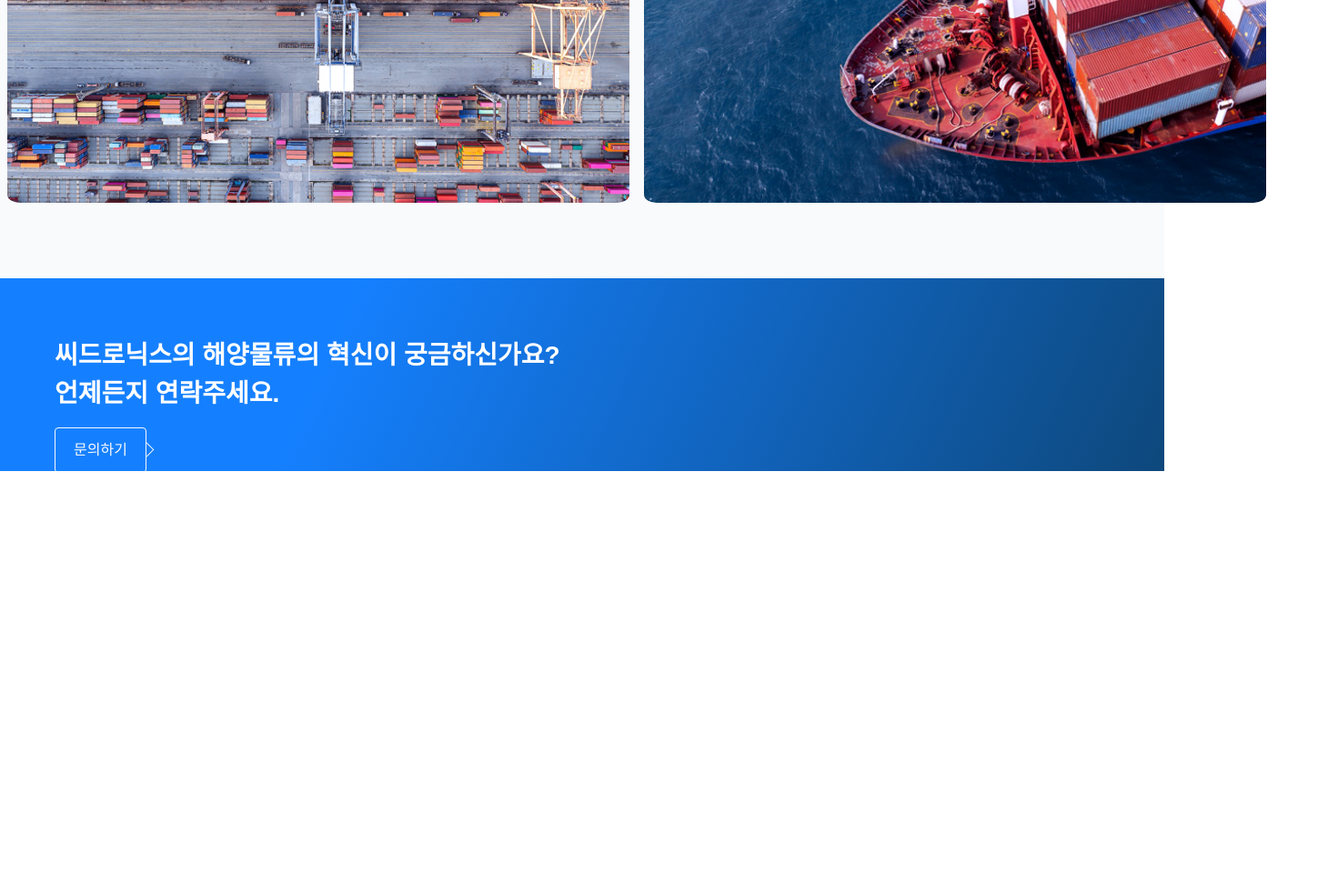
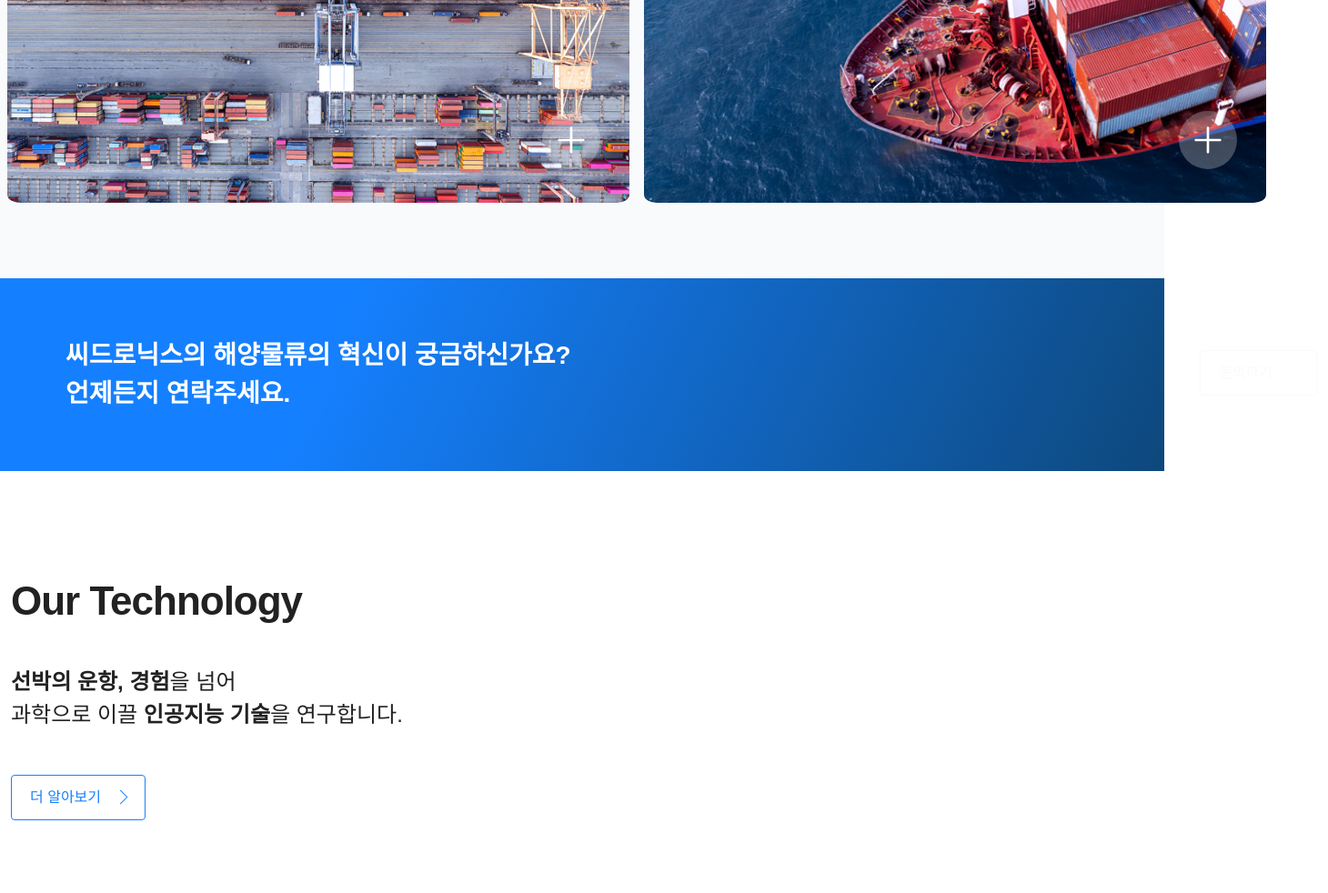
Before and after one commit to duys2/seadronix, a plain HTML site: page index.html in a window 1280 px wide. Shown: the part 2000-2982 px from the top of the page at 91% size, 1460 px wide, since content can reach past the window. Before the commit the page ends 2520 px from the top, so only its background shows below. Drawn offline with Linux system fonts and the light colour scheme.

Commit message:
20230506_1

```diff
--- a/css/style.css
+++ b/css/style.css
@@ -313,6 +313,23 @@ header .header-wrap .header-right nav ul li:nth-child(2) {
   font-weight: 400;
 }
 
+#our-product .container .content-area .content-left .more {
+  position: absolute;
+  right: 40px;
+  bottom: 40px;
+  border-radius: 50%;
+  width: 64px;
+  height: 64px;
+  z-index: 1;
+  transition: all .5s;
+  background: rgba(255,255,255,.25);
+}
+
+#our-product .container .content-area .content-left .more img {
+  width: 64px;
+  height: 64px;
+}
+
 #our-product .container .content-area .content-left a .image-box {
   width: 100%;
   height: 100%;
@@ -366,6 +383,23 @@ header .header-wrap .header-right nav ul li:nth-child(2) {
   font-weight: 400;
 }
 
+#our-product .container .content-area .content-right .more {
+  position: absolute;
+  right: 40px;
+  bottom: 40px;
+  border-radius: 50%;
+  width: 64px;
+  height: 64px;
+  z-index: 1;
+  transition: all .5s;
+  background: rgba(255,255,255,.25);
+}
+
+#our-product .container .content-area .content-right .more img {
+  width: 64px;
+  height: 64px;
+}
+
 #our-product .container .content-area .content-right a .image-box {
   width: 100%;
   height: 455.71px;
@@ -391,12 +425,16 @@ header .header-wrap .header-right nav ul li:nth-child(2) {
 }
 
 #banner .inner {
-  width: 100%;
+  position: relative;
+  width: 1400px;
   height: 84px;
-  padding: 0 60px;
+  margin: 0 60px;
+  padding: 0 12px;
+  align-items: center;
 }
 
 #banner .inner .text-box {
+  float: left;
   color: white;
   font-size: 28px;
   font-weight: 600;
@@ -404,7 +442,13 @@ header .header-wrap .header-right nav ul li:nth-child(2) {
   margin: 0 0 1rem;
 }
 
+#banner .inner .inquiry-btn {
+  text-align: right;
+  line-height: 5;
+}
+
 #banner .inner .inquiry-btn .btn {
+  position: relative;
   display: inline-block;
   border: 1px solid #f8fafc;
   color: #f8fafc;
@@ -413,15 +457,77 @@ header .header-wrap .header-right nav ul li:nth-child(2) {
   font-weight: 500;
   line-height: 1;
   cursor: pointer;
-  z-index: 2;
   transition: all .3s;
+  padding-right: 3rem;
 }
 
 #banner .inner .inquiry-btn .btn .arrow {
   transition: all .5s;
   position: absolute;
+  right: 1rem;
+  transform: translateY(-35%);
+  width: 24px;
+  display: inline-block;
+  fill: white;
+  vertical-align: middle;
+}
+
+
+#tech {
+  color: #222;
+  padding: 7rem 0 5rem;
+}
+
+#tech .container {
+  width: 1400px;
+  height: auto;
+  margin: 0 auto;
+  padding: 0 12px;
+}
+
+
+#tech .container h2 {
+  font-size: 44px;
+  line-height: 1.4;
+  letter-spacing: -1px;
+  margin-top: 0;
+  margin-bottom: 40px;
+}
+
+#techabout .container .content-left {
+  width: 50%;
+  height: auto;
+  color: #222;
+  padding: 0 12px;
+}
+
+#tech .container .content-left h4 {
+  font-size: 24px;
+  margin: 0 0 48px;
+  font-weight: 400;
+  line-height: 1.5;
+}
+
+#tech .container .content-left .more-btn {
+  display: inline-block;
+  border: 1px solid #1580ff;
+  padding: 16px 48px 16px 20px;
+  border-radius: 4px;
+  line-height: 1;
+  cursor: pointer;
+  transition: all .3s;
+}
+
+#tech .container .content-left .more-btn a {
+  color: #1580ff;
+  font-weight: 500;
+}
+
+#tech .container .content-left .more-btn .arrow {
+  transition: all .5s;
+  position: absolute;
   transform: translate(50%, -35%);
   width: 24px;
   display: inline-block;
-  fill: #f8fafc;
+  fill: #1580ff;
 }
--- a/index.html
+++ b/index.html
@@ -1,7 +1,7 @@
 <!DOCTYPE html>
 <html lang="ko">
 <head>
-  <title>seadronix</title>
+  <title>seadronix clone</title>
   <meta charset="UTF-8">
   <meta http-equiv="X-UA-Compatible" content="IE=edge">
   <meta name="viewport" content="width=device-width, initial-scale=1.0">
@@ -92,6 +92,9 @@
             <a href="#">
               <h2>AVISS</h2>
               <h4>항만 분야</h4>
+              <div class="more">
+                <img src="./images/ic-plus-light.svg">
+              </div>
               <div class="image-box">
                 <img src="./images/main-aviss-1.jpg" alt="">
               </div>
@@ -101,6 +104,9 @@
             <a href="#">
               <h2>NAVISS</h2>
               <h4>선박 분야</h4>
+              <div class="more">
+                <img src="./images/ic-plus-light.svg">
+              </div>
               <div class="image-box">
                 <img src="./images/main-naviss-1.jpg" alt="main-naviss-1">
               </div>
@@ -124,6 +130,26 @@
         </div>
       </div>
     </section>
+    <section id="tech">
+      <div class="container">
+        <h2>Our Technology</h2>
+        <div class="content">
+          <div class="content-left">
+            <h4>
+              <strong>선박의 운항, 경험</strong>을 넘어 <br> 과학으로 이끌 <strong>인공지능 기술</strong>을 연구합니다.
+            </h4>
+            <div class="more-btn">
+              <a href="#">더 알아보기<svg class="arrow" xmlns="http://www.w3.org/2000/svg" xmlns:xlink="http://www.w3.org/1999/xlink" viewBox="0 0 50 50" width="50px" height="50px">
+                  <g id="surface9508223">
+                    <path style=" stroke:none;fill-rule:nonzero;fill-opacity:1;" d="M 19.71875 8.28125 L 18.28125 9.71875 L 33.5625 25 L 18.28125 40.28125 L 19.71875 41.71875 L 35.71875 25.71875 L 36.40625 25 L 35.71875 24.28125 Z M 19.71875 8.28125 "></path>
+                  </g>
+                </svg>
+              </a>
+            </div>
+          </div>
+        </div>
+      </div>
+    </section>
   </main>
   <script src="./js/jquery.3.5.1.js"></script>
   <script src="./js/common.js"></script>
```
Also changed, not shown: images/ic-plus-light.svg (added).
